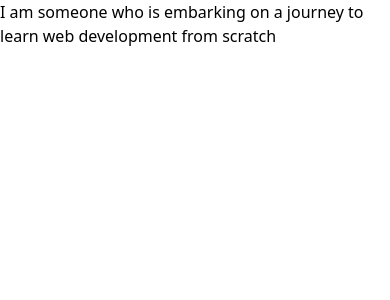
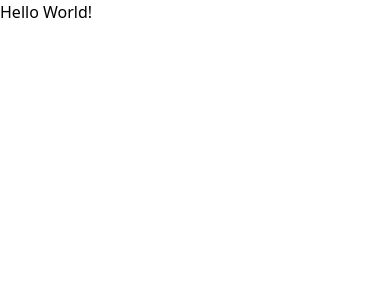
Before and after one commit to adeprastya/adefathoniprastya, a React (Vite) app: page / in a window 390 px wide. Shown: the top 300 px of the page. Built offline with nearby package versions, Linux system fonts and the light colour scheme.

Commit message:
feat: intro style

```diff
--- a/src/App.jsx
+++ /dev/null
@@ -1,49 +0,0 @@
-import { useEffect, useState } from "react";
-
-const introStr = [
-	"Hello World!",
-	"I am someone who is embarking on a journey to learn web development from scratch",
-	"I vividly remember how I started by learning the basic concepts of HTML",
-	"Initially, I did not have a strong technical background",
-	"Then I began to learn how to add style with CSS",
-	"However, my passion for mastering this skill has motivated me to keep learning",
-	"I also started to learn JavaScript to add more interactivity",
-	"Thank you for taking the time to read this",
-	"Oops, I almost forgot, my name is",
-	"Ade Fathoni Prastya"
-];
-
-const sty = {
-	container:
-		"w-screen h-screen p-10 flex justify-center items-center text-center text-xl tracking-wide sm:p-20 sm:text-2xl xl:p-40 xl:text-4xl transition-all duration-1000 ease-in ",
-	css: "bg-gradient-to-br from-cyan-900 to-violet-900 text-white"
-};
-
-export default function App() {
-	const [introIndex, setIntroIndex] = useState(0);
-
-	useEffect(() => {
-		const interval = setInterval(() => {
-			setIntroIndex((prevIndex) => {
-				if (prevIndex > introStr.length - 3) {
-					clearInterval(interval);
-					return setIntroIndex(introStr.length - 1);
-				}
-				return prevIndex + 1;
-			});
-		}, 4000);
-		return () => {
-			clearInterval(interval);
-		};
-	}, []);
-
-	useEffect(() => {
-		console.log(introIndex);
-	}, [introIndex]);
-
-	return (
-		<main className={sty.container + (introIndex > 3 ? sty.css : "")}>
-			<p>{introStr[introIndex]}</p>
-		</main>
-	);
-}
--- a/src/main.jsx
+++ b/src/main.jsx
@@ -1,10 +1,10 @@
 import React from "react";
 import ReactDOM from "react-dom/client";
 import "./assets/css/index.css";
-import App from "./App";
+import Intro from "./pages/intro";
 
 ReactDOM.createRoot(document.getElementById("root")).render(
 	<React.StrictMode>
-		<App />
+		<Intro />
 	</React.StrictMode>
 );
--- /dev/null
+++ b/src/pages/intro.jsx
@@ -0,0 +1,62 @@
+import { useEffect, useState } from "react";
+
+const text = [
+	"Hello World!",
+
+	"I am on a journey to learn web development from scratch",
+
+	"I was excited to learn and commit myself to this journey",
+
+	"I remember how I started by learning the basic concepts of HTML",
+
+	"Then I began to learn how to add style with CSS",
+
+	"However, my passion for mastering this skill has motivated me to keep learning",
+
+	"I also started to learn JavaScript to add more interactivity",
+
+	"Thank you for taking the time to read this",
+
+	"Oops, I almost forgot, my name is",
+
+	"Ade Fathoni Prastya"
+];
+
+const sty = {
+	base: "w-screen h-screen font-serif subpixel-antialiased transition-all duration-1000",
+	style1: "w-screen h-screen font-serif subpixel-antialiased transition-all duration-1000 p-10 sm:p-20 xl:p-40",
+	style2:
+		"w-screen h-screen font-serif subpixel-antialiased transition-all duration-1000 p-10 sm:p-20 xl:p-40 flex justify-center items-center text-center",
+	style3:
+		"w-screen h-screen subpixel-antialiased transition-all duration-1000 p-10 sm:p-20 xl:p-40 flex justify-center items-center font-sans text-center text-xl tracking-wide sm:text-2xl xl:text-4xl",
+	style4:
+		"w-screen h-screen subpixel-antialiased transition-all duration-1000 p-10 sm:p-20 xl:p-40 flex justify-center items-center font-sans text-center text-xl tracking-wide sm:text-2xl xl:text-4xl font-light text-slate-50 bg-slate-900"
+};
+
+export default function Intro() {
+	const [index, setIndex] = useState(0);
+	const [style, setStyle] = useState(sty.base);
+
+	const handleClick = () => setIndex((index) => index + 1);
+
+	useEffect(() => {
+		if (index >= 1) {
+			setTimeout(() => setStyle(sty.style1), 500);
+		}
+		if (index >= 2) {
+			setTimeout(() => setStyle(sty.style2), 500);
+		}
+		if (index >= 3) {
+			setTimeout(() => setStyle(sty.style3), 500);
+		}
+		if (index >= 4) {
+			setTimeout(() => setStyle(sty.style4), 500);
+		}
+	}, [index]);
+
+	return (
+		<main onClick={handleClick} className={style}>
+			<p>{text[index]}</p>
+		</main>
+	);
+}
```
